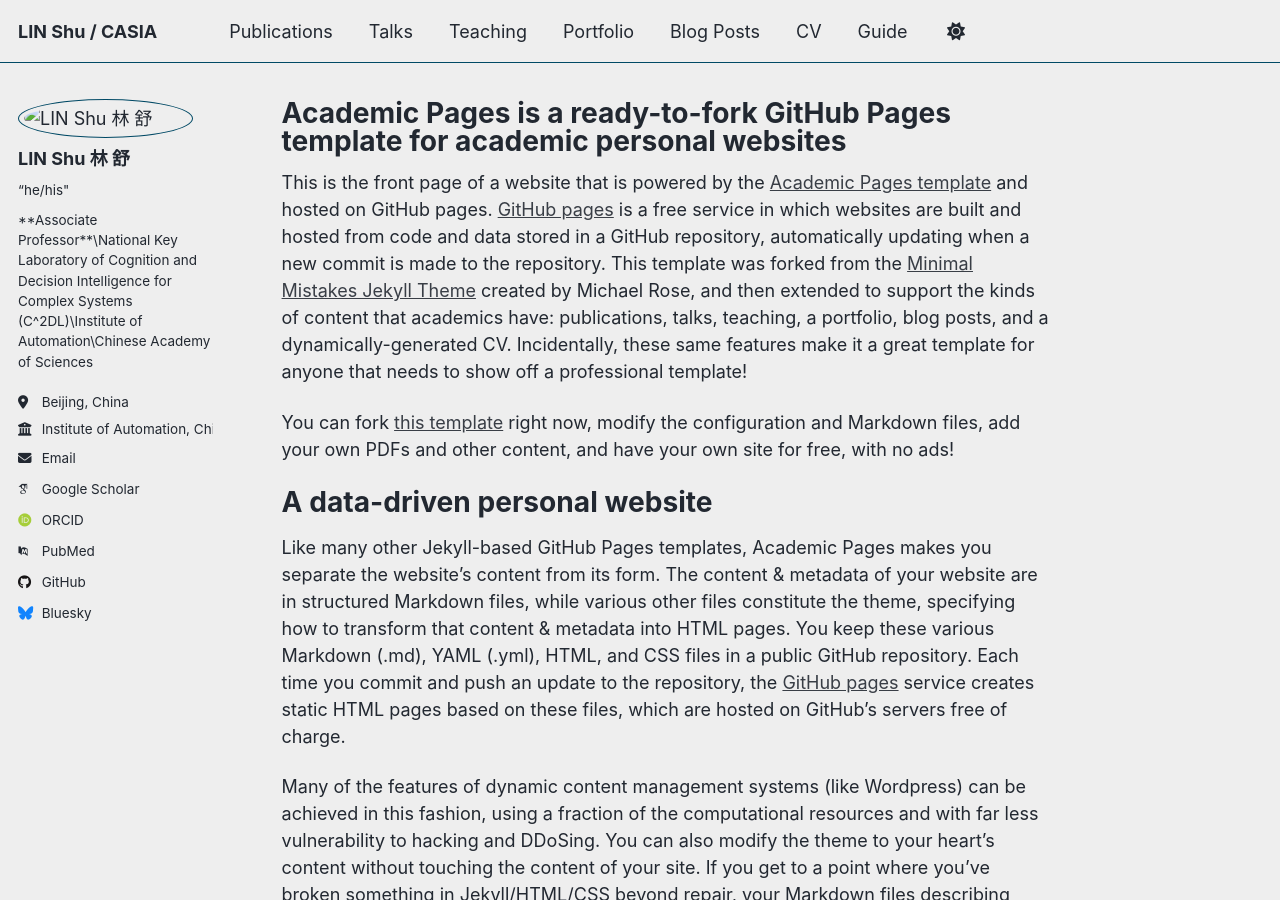
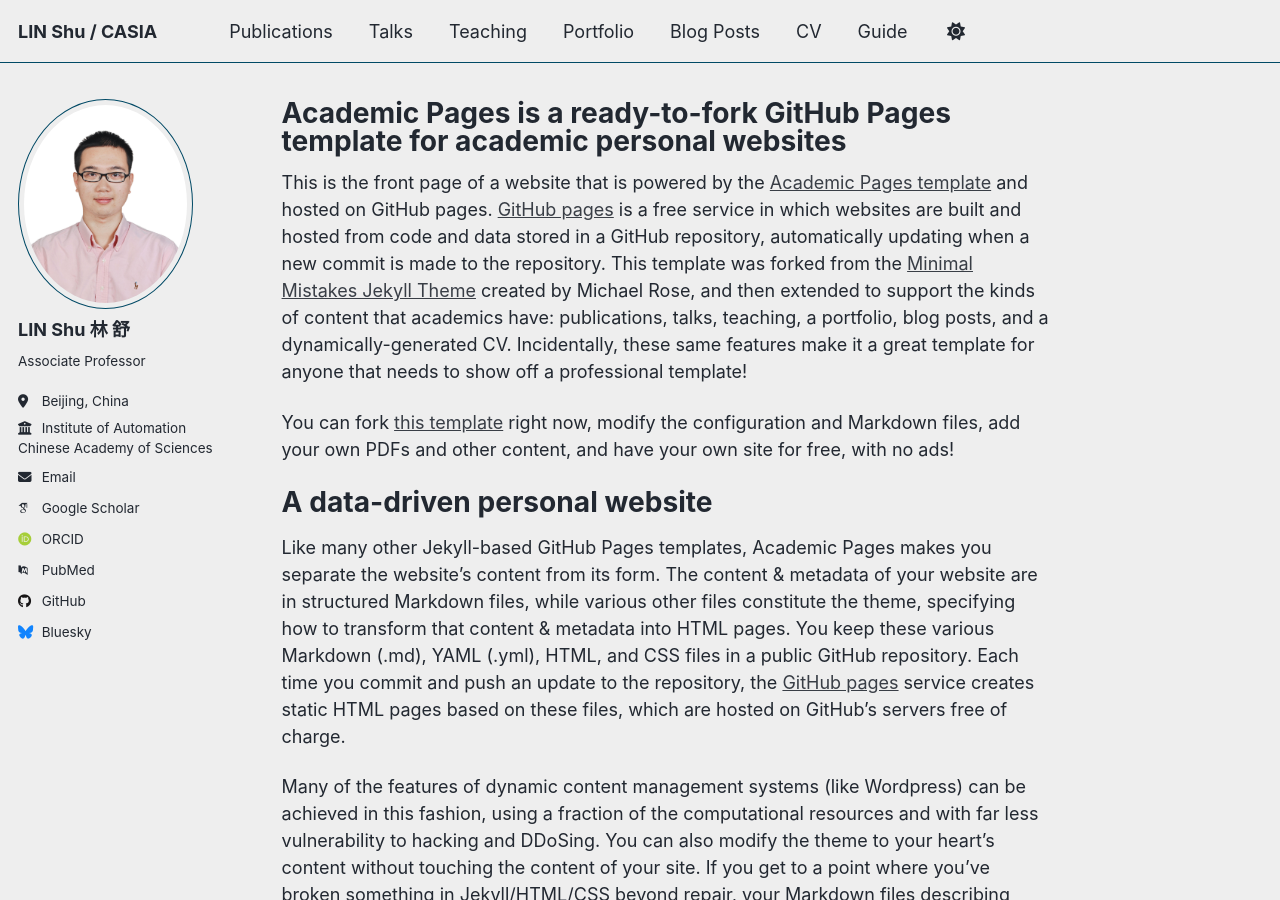
Before and after one commit to linshu-casia/linshu-casia.github.io, a Jekyll site: the page built from _pages/about.md, in a window 1280 px wide and 900 px high. Built offline with Jekyll 4.4.1, drawn with Linux system fonts in a browser that asks for light colours; some web fonts are replaced; a script that is not in the unit is left out.

Commit message:
修改左边栏

```diff
--- a/_config.yml
+++ b/_config.yml
@@ -25,10 +25,10 @@ author:
   # Biographic information
   avatar           : "linshu.jpg"
   name             : "LIN Shu 林 舒"
-  pronouns         : “he/his" # example: "she/her"
-  bio              : "**Associate Professor**\\\\National Key Laboratory of Cognition and Decision Intelligence for Complex Systems (C^2DL)\\\\Institute of Automation\\\\Chinese Academy of Sciences"
+  pronouns         : # example: "she/her"
+  bio              : "Associate Professor"
   location         : "Beijing, China"
-  employer         : "Institute of Automation, Chinese Academy of Sciences"
+  employer         : "Institute of Automation<br>Chinese Academy of Sciences"
   uri              : # URL
   email            : "shu.lin@ia.ac.cn"
 
```
Also changed, not shown: images/linshu.jpg (renamed from files/linshu.jpg).
